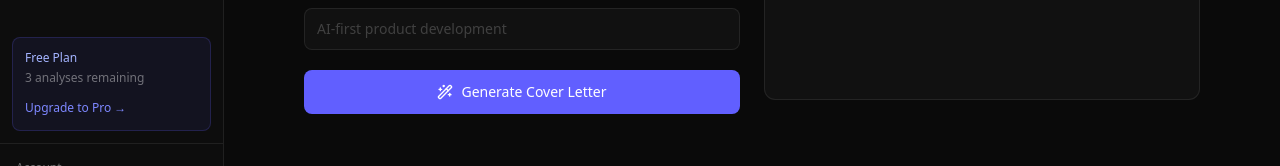
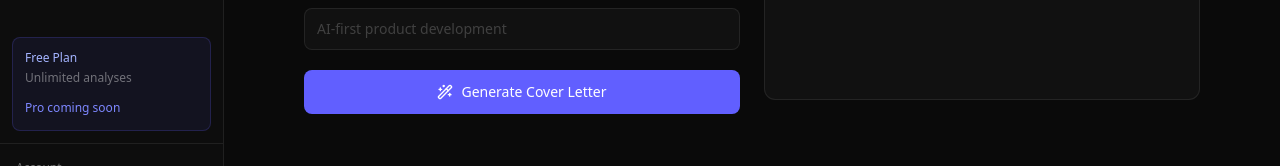
Before and after one commit to PRASHIK16/apex-resume, a Next.js app in the folder frontend/: page /cover-letter in a window 1280 px wide. Shown: the part 608-774 px from the top of the page. Built offline with nearby package versions, Linux system fonts and the light colour scheme.

Commit message:
feat: M13 — sidebar with interview prep and cover letter navigation

```diff
--- a/frontend/components/layout/Sidebar.tsx
+++ b/frontend/components/layout/Sidebar.tsx
@@ -7,11 +7,11 @@ import { UserButton } from "@clerk/nextjs";
 import { cn } from "@/lib/utils";
 
 const nav = [
-  { href: "/dashboard",       icon: LayoutDashboard, label: "Dashboard" },
-  { href: "/resume",          icon: FileText,         label: "My Resumes" },
-  { href: "/interview-prep",  icon: Mic2,             label: "Interview Prep" },
-  { href: "/cover-letter",    icon: PenTool,          label: "Cover Letter" },
-  { href: "/settings",        icon: Settings,         label: "Settings" },
+  { href: "/dashboard",      icon: LayoutDashboard, label: "Dashboard" },
+  { href: "/resume",         icon: FileText,         label: "My Resumes" },
+  { href: "/interview-prep", icon: Mic2,             label: "Interview Prep" },
+  { href: "/cover-letter",   icon: PenTool,          label: "Cover Letter" },
+  { href: "/settings",       icon: Settings,         label: "Settings" },
 ];
 
 export default function Sidebar() {
@@ -38,9 +38,7 @@ export default function Sidebar() {
             <Link key={href} href={href}
               className={cn(
                 "flex items-center gap-3 px-3 py-2 rounded-lg text-sm transition-colors",
-                active
-                  ? "bg-white/8 text-white font-medium"
-                  : "text-white/50 hover:text-white hover:bg-white/5"
+                active ? "bg-white/8 text-white font-medium" : "text-white/50 hover:text-white hover:bg-white/5"
               )}>
               <Icon className="w-4 h-4 flex-shrink-0" />
               {label}
@@ -49,13 +47,11 @@ export default function Sidebar() {
         })}
       </nav>
 
-      {/* Free tier banner */}
+      {/* Free tier */}
       <div className="mx-3 mb-3 p-3 rounded-lg bg-indigo-500/8 border border-indigo-500/20">
         <p className="text-xs font-medium text-indigo-300 mb-1">Free Plan</p>
-        <p className="text-xs text-white/40 mb-2">3 analyses remaining</p>
-        <Link href="/settings/billing" className="text-xs text-indigo-400 hover:text-indigo-300 font-medium transition-colors">
-          Upgrade to Pro →
-        </Link>
+        <p className="text-xs text-white/40 mb-2">Unlimited analyses</p>
+        <span className="text-xs text-indigo-400 font-medium">Pro coming soon</span>
       </div>
 
       {/* User */}
```
